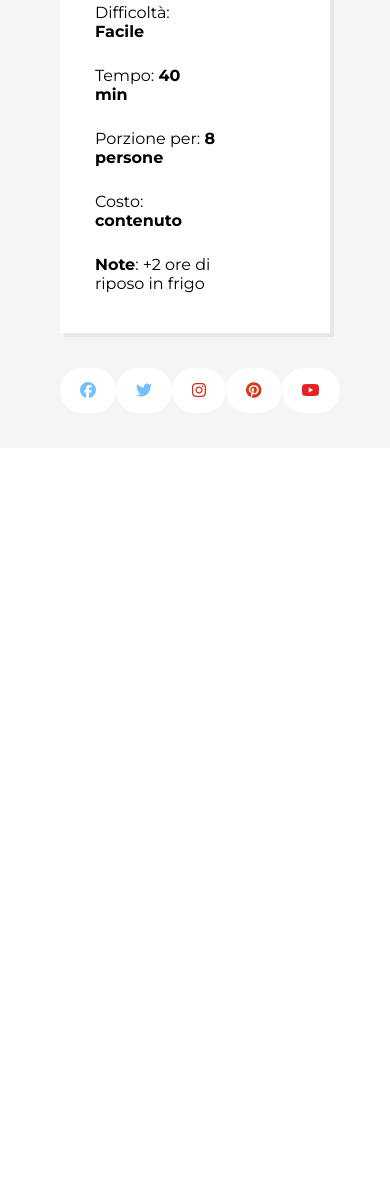
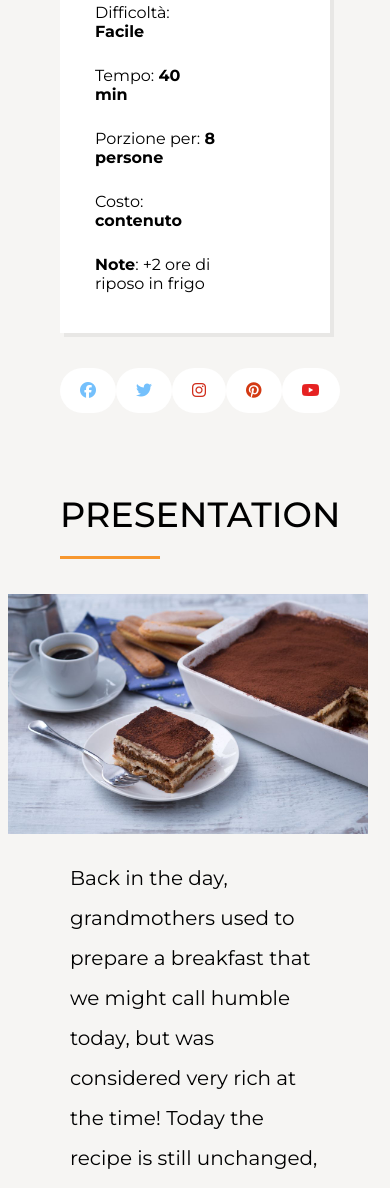
Before and after one commit to Simone-Domenici/htmlcss-responsive-layout, a plain HTML site: page index.html in a window 390 px wide. Shown: the part 791-1979 px from the top of the page. Before the commit the page ends 1239 px from the top, so only its background shows below. Drawn offline with Linux system fonts and the light colour scheme.

Commit message:
ADD presentation section with responsive

```diff
--- a/css/app.css
+++ b/css/app.css
@@ -150,6 +150,38 @@ main {
     margin: 35px auto;
 }
 
+/* Presentation */
+
+.info h2 {
+    font-size: 35px;
+    text-transform: uppercase;
+    font-weight: 500;
+    margin-top: 45px;
+}
+
+.info h2::after {
+    display: table;
+    content: '';
+    border-bottom: 3px solid #F7972E;
+    width: 100px;
+    padding-bottom: 20px;
+}
+
+.presentation-img {
+    width: 375px;
+    margin-top: 35px;
+    position: relative;
+    float: left;
+    padding-right: 15px;
+}
+
+.info p {
+    margin-top: 20px;
+    font-size: 20px;
+    padding: 0 10px;
+    line-height: 40px;
+}
+
 /*  Utilities */
 
 .display-flex {
@@ -227,4 +259,14 @@ main {
         display: none;
     }
 
+    .info .row .col {
+        display: flex;
+        flex-direction: column;
+    }
+
+    .info .presentation-img {
+        position: static;
+        float: none;
+        align-self: center;
+    }
 }
--- a/index.html
+++ b/index.html
@@ -91,6 +91,19 @@
                 </div>
             </div>
          </section>
+         <section class="info">
+            <div class="container">
+                <div class="row">
+                    <div class="col">
+                        <h2>Presentation</h2>
+                        <div class="presentation-img">
+                            <img src="./img/tiramisu.jpg" alt="Tiramisù">
+                        </div>
+                        <p>Back in the day, grandmothers used to prepare a breakfast that we might call humble today, but was considered very rich at the time! Today the recipe is still unchanged, just break a very fresh egg into a glass, beat it with sugar, and coffee or hot milk, for children, or <strong>Marsala wine</strong> or aniseed for adults. This marvelous cream gave rise to mascarpone cream used to make <strong>Tiramisù</strong> (mascarpone cheese and ladyfingers dessert). This is the <strong>best Italian dessert</strong>, the most popular and beloved of them all, and it has also birthed many other versions, even an egg-free Tiramisù! There is also a strawberry and Nutella tiramisù! Although the origins of thi famous dessert are unclear, because it is disputed between the regions of Veneto, Friuli-Venezia Giulia, Piedmont, and Tuscany, it remains a cornerstone of Italian cuisine and it's widely prepared from North to South. Unfortunately, we weren't able to find out who invented it, but we can certainnly teach you how to prepare your best tiramisù ever. So here's the recipe: try it and let us know what you think!</p>
+                    </div>
+                </div>
+            </div>
+         </section>
     </main>
 
     <footer>
```
